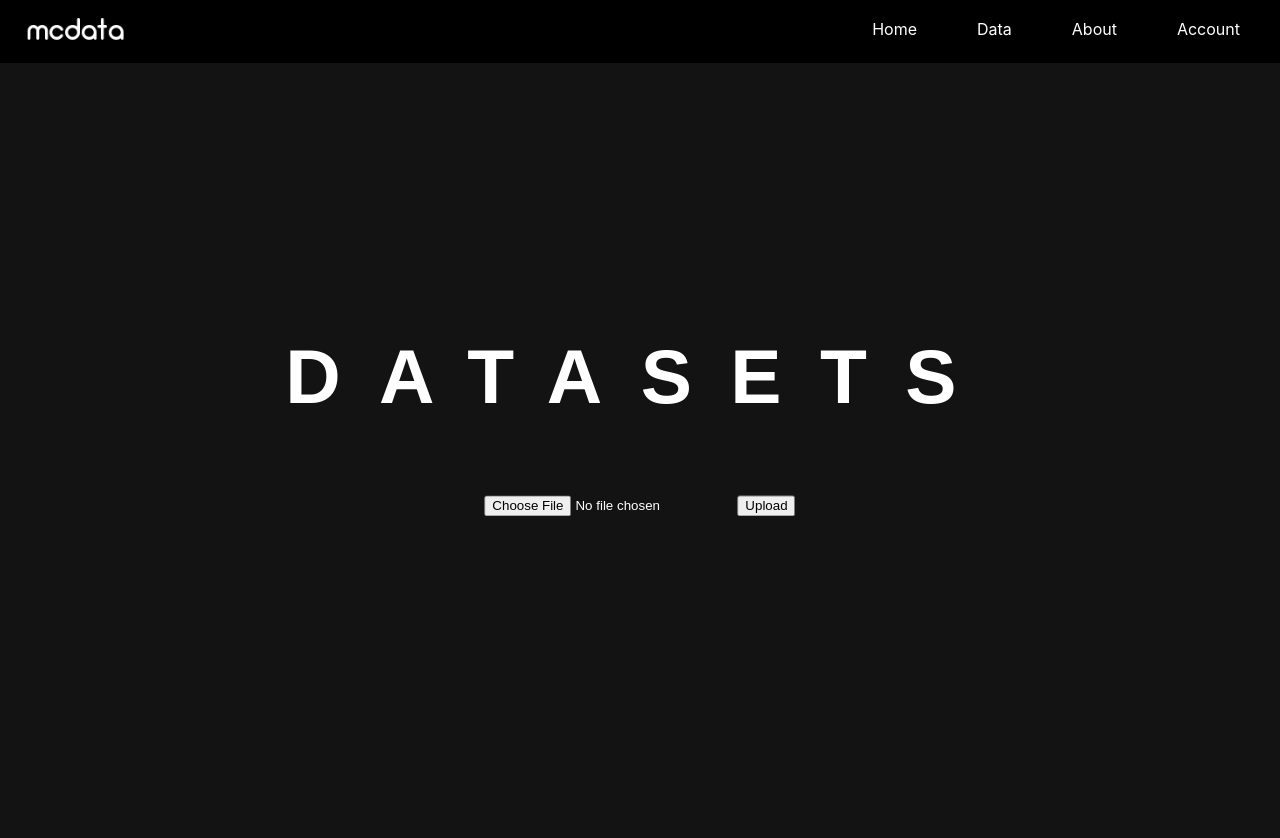
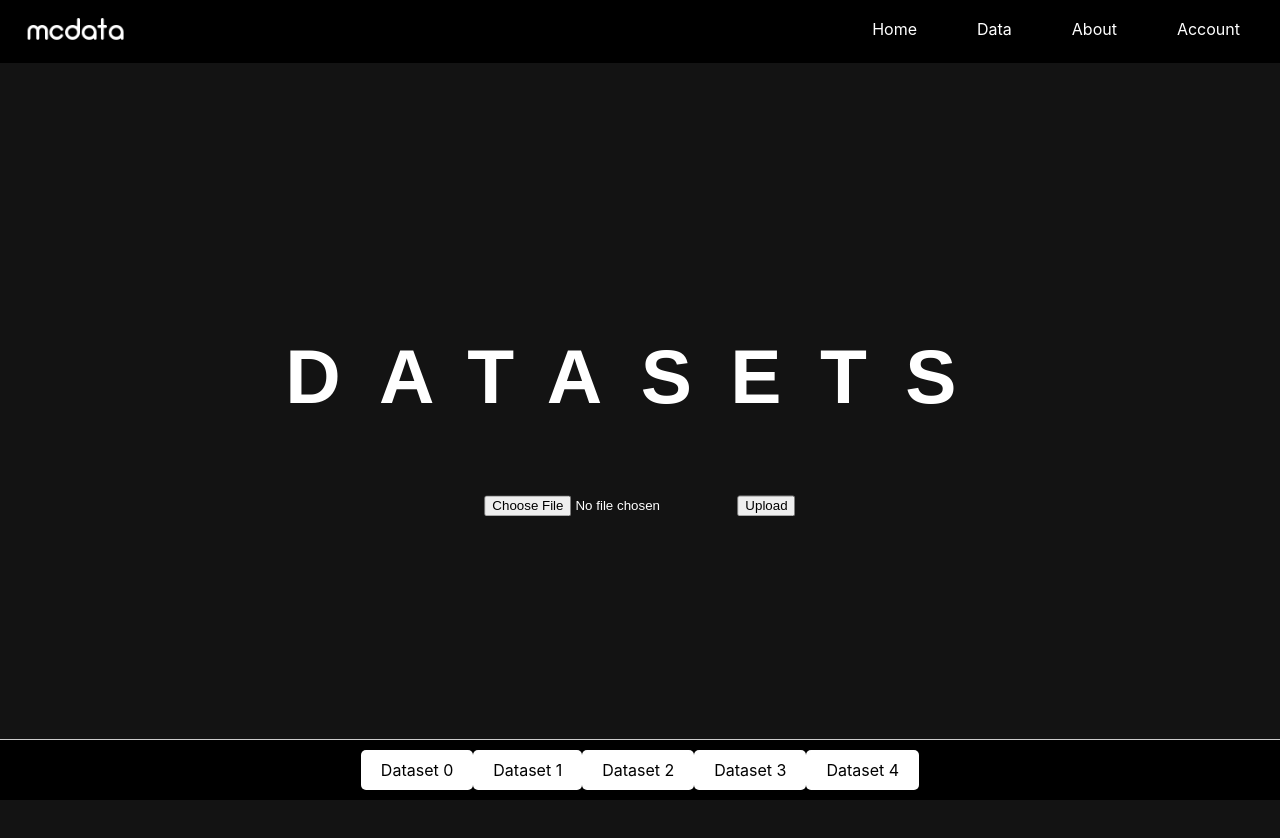
Before and after one commit to charlesbueso/mcdata, a React (Create React App) app in the folder mcdata-frontend/: page /data in a window 1280 px wide. Shown: the top 838 px of the page. Built offline with nearby package versions, Linux system fonts and the light colour scheme.

Commit message:
add five datasets as nav element

```diff
--- a/mcdata-frontend/src/App.js
+++ b/mcdata-frontend/src/App.js
@@ -4,6 +4,7 @@ import { HomePage } from './homepage/homepage.js';
 import { DataPage } from './datasets/datasets.js';
 import { AboutPage } from './about/about.js';
 import { AccountPage } from './account/account.js';
+import { DatasetHomepage } from './datasets/datasethomepage.js';
 
 
 export default function App() {
@@ -13,6 +14,7 @@ export default function App() {
         <Route path="data" element={<DataPage />} />
         <Route path="about" element={<AboutPage />} />
         <Route path="account" element={<AccountPage />} />
+        <Route path="datasethomepage" element={<DatasetHomepage />} />
     </Routes>
   );
 }
--- /dev/null
+++ b/mcdata-frontend/src/datasets/datasethomepage.css
@@ -0,0 +1,20 @@
+.dataset-homepage {
+    height: 200vh;
+    width: 100%;
+    overflow-x:hidden;
+    background-color: #131313;
+}
+
+/* .data-body-text {
+    position: absolute;
+    top: 50%;
+    left: 50%;
+    transform: translate(-50%, -50%);
+    font-family: 'Syncopate', sans-serif;
+    color: #ffffff;
+    text-transform: uppercase;
+    letter-spacing: 3vw;
+    line-height: 1.2;
+    font-size: 3vw;
+    text-align: center;
+  } */
--- /dev/null
+++ b/mcdata-frontend/src/datasets/datasethomepage.js
@@ -0,0 +1,11 @@
+import { Header } from '../utils/header';
+import './datasethomepage.css';
+
+
+export const DatasetHomepage = () => {
+    return (
+      <div className='dataset-homepage'>
+        <Header />
+      </div>
+    );
+  };
--- a/mcdata-frontend/src/datasets/datasets.css
+++ b/mcdata-frontend/src/datasets/datasets.css
@@ -18,3 +18,35 @@
     font-size: 3vw;
     text-align: center;
   }
+
+ .footer {
+    position: fixed;
+    bottom: 0;
+    left: 50%;
+    transform: translateX(-50%);
+    width: 100%;
+    text-align: center;
+    padding: 10px 0;
+    background-color: #000;
+    border-top: 1px solid #ccc;
+  }
+
+  .footer-buttons {
+    display: flex;
+    justify-content: center;
+    align-items: center;
+  }
+
+  .footer-buttons a {
+    display: inline-block;
+    padding: 10px 20px;
+    border-radius: 5px;
+    text-decoration: none;
+    color: #000;
+    background-color: #fff;
+    transition: all 0.2s ease;
+  }
+
+  .footer-buttons a:hover {
+    background-color: #e6e6e6;
+  }
--- a/mcdata-frontend/src/datasets/datasets.js
+++ b/mcdata-frontend/src/datasets/datasets.js
@@ -1,4 +1,5 @@
 import { useState } from 'react';
+import { Link, Outlet } from 'react-router-dom';
 import axios from 'axios';
 import { Header } from '../utils/header';
 import './datasets.css';
@@ -53,11 +54,28 @@ const Body = () => {
   );
 };
 
+export const Footer = () => {
+  /* Currently sending all to the same homepage for testing */
+  return (
+    <div className="footer">
+      <nav className="footer-buttons">
+        <Link to="/datasethomepage">Dataset 0</Link>
+        <Link to="/datasethomepage">Dataset 1</Link>
+        <Link to="/datasethomepage">Dataset 2</Link>
+        <Link to="/datasethomepage">Dataset 3</Link>
+        <Link to="/datasethomepage">Dataset 4</Link>
+        </nav>
+      <Outlet/>
+    </div>
+  );
+};
+
 export const DataPage = () => {
     return (
       <div className='data-page'>
         <Header />
         <Body />
+        <Footer />
       </div>
     );
   };
```
Also changed, not shown: mcdata-frontend/src/datasets/charts-animation.css (added), mcdata-frontend/src/datasets/charts-animation.js (added).
